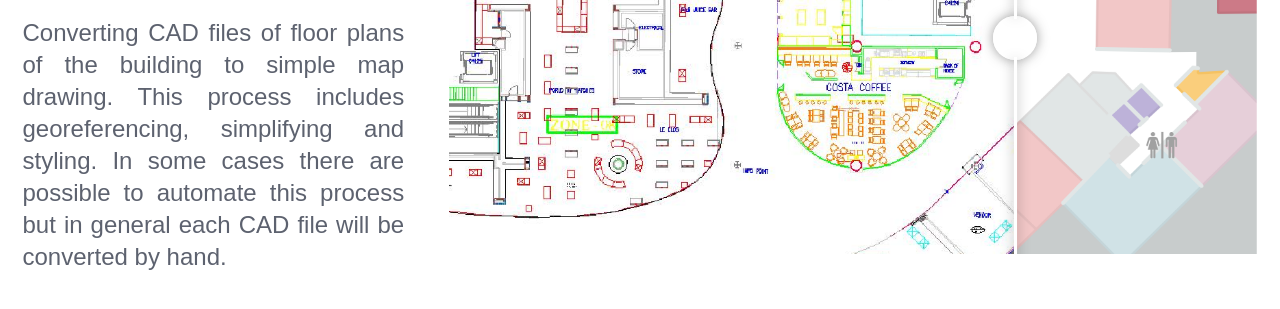
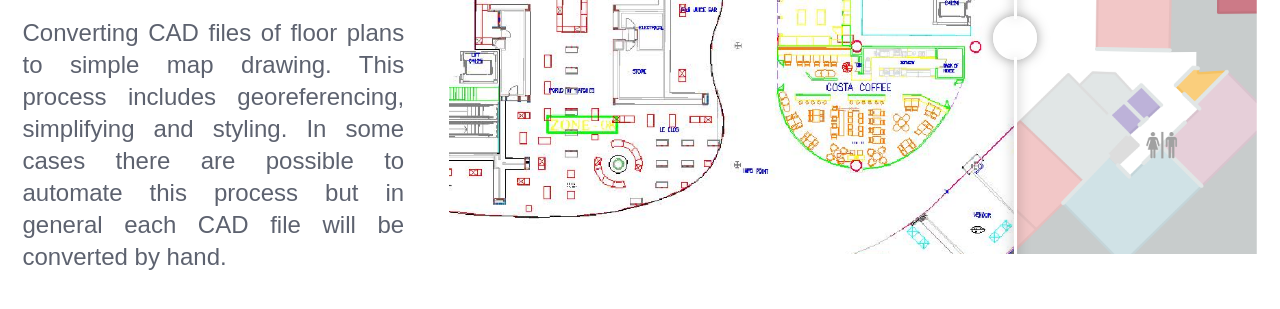
Before and after one commit to maksimimid/CAD-to-MAP, a website: page index.html in a window 1280 px wide. Shown: the part 225-534 px from the top of the page. Drawn offline with nearby package versions, Linux system fonts and the light colour scheme; a web font is replaced by a local one.

Commit message:
Update index.html

```diff
--- a/index.html
+++ b/index.html
@@ -19,7 +19,7 @@
       <div class="large-4 columns">
         <h3>CAD to MAP</h3>
         <h4>AutoCAD, ArcGIS, QGIS, Python</h4>
-        <p align="justify">Converting CAD files of floor plans of the building to simple map drawing.
+        <p align="justify">Converting CAD files of floor plans to simple map drawing.
           This process includes georeferencing, simplifying and styling.
           In some cases there are possible to automate this process but in general each CAD file will be converted by hand.
         </p>
```
